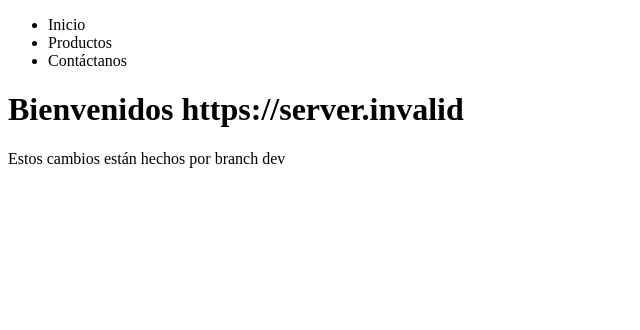
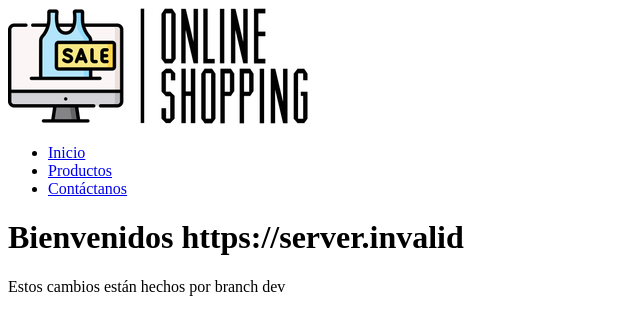
Before and after one commit to JonaRuizZ/ecommerce, a React (Vite) app: page / in a window 1280 px wide. Shown: the top 330 px of the page, without its empty margins (0-640 px from the left). Built offline with nearby package versions, Linux system fonts and the light colour scheme; no server answers.

Commit message:
Atomizamos el menú principal

```diff
--- /dev/null
+++ b/src/components/molecules/Logo.jsx
@@ -0,0 +1,14 @@
+import { NavLink } from 'react-router-dom';
+import imgLogo from '../../../imgs/logo.png'
+
+const Logo = () => {
+    return (
+        <div>
+            <NavLink to="/">
+                <img src={imgLogo} alt="Logo online shopping" className="" />
+            </NavLink>
+        </div>
+    )
+};
+
+export default Logo;
--- /dev/null
+++ b/src/components/molecules/MainMenu.jsx
@@ -0,0 +1,15 @@
+import { NavLink } from "react-router-dom";
+
+const MainMenu = () => {
+    return (
+        <nav>
+            <ul>
+                <li><NavLink to="/">Inicio</NavLink></li>
+                <li><NavLink to="/productos">Productos</NavLink></li>
+                <li><NavLink to="/contactanos">Contáctanos</NavLink></li>
+            </ul>
+        </nav>
+    )
+};
+
+export default MainMenu;
--- a/src/components/organisms/MainHeader.jsx
+++ b/src/components/organisms/MainHeader.jsx
@@ -1,12 +1,12 @@
+import Logo from "../molecules/Logo";
+import MainMenu from "../molecules/MainMenu";
+
 const MainHeader = () => {
   return (
-    <nav>
-        <ul>
-            <li>Inicio</li>
-            <li>Productos</li>
-            <li>Contáctanos</li>
-        </ul>
-    </nav>
+    <div>
+      <Logo />
+      <MainMenu />
+    </div>
   )
 };
 
--- a/src/components/pages/Products.jsx
+++ b/src/components/pages/Products.jsx
@@ -1,8 +1,8 @@
 const Products = () => {
     return(
         <>
-            <h1>Productos</h1>
-            <p>Todos nuestros productos bien bonitos</p>
+            <h1 className="text-3xl font-bold underline">Productos</h1>
+            <p>Acá podrás explorar todos nuestros productos</p>
         </>
     )
 };
--- a/tailwind.config.cjs
+++ b/tailwind.config.cjs
@@ -1,4 +1,3 @@
-/** @type {import('tailwindcss').Config} */
 module.exports = {
   content: [
     "./src/**/*.{js,jsx,ts,tsx}",
```
Also changed, not shown: imgs/logo.png (added).
